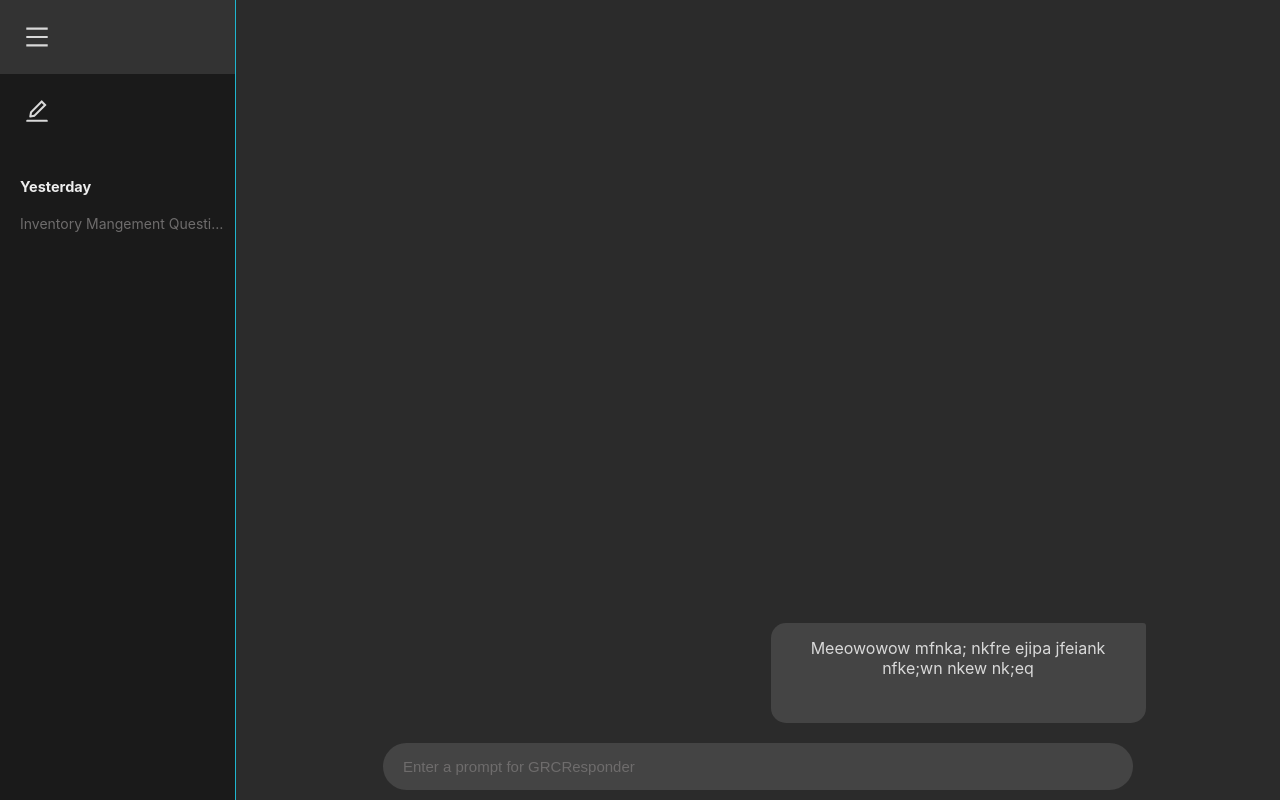
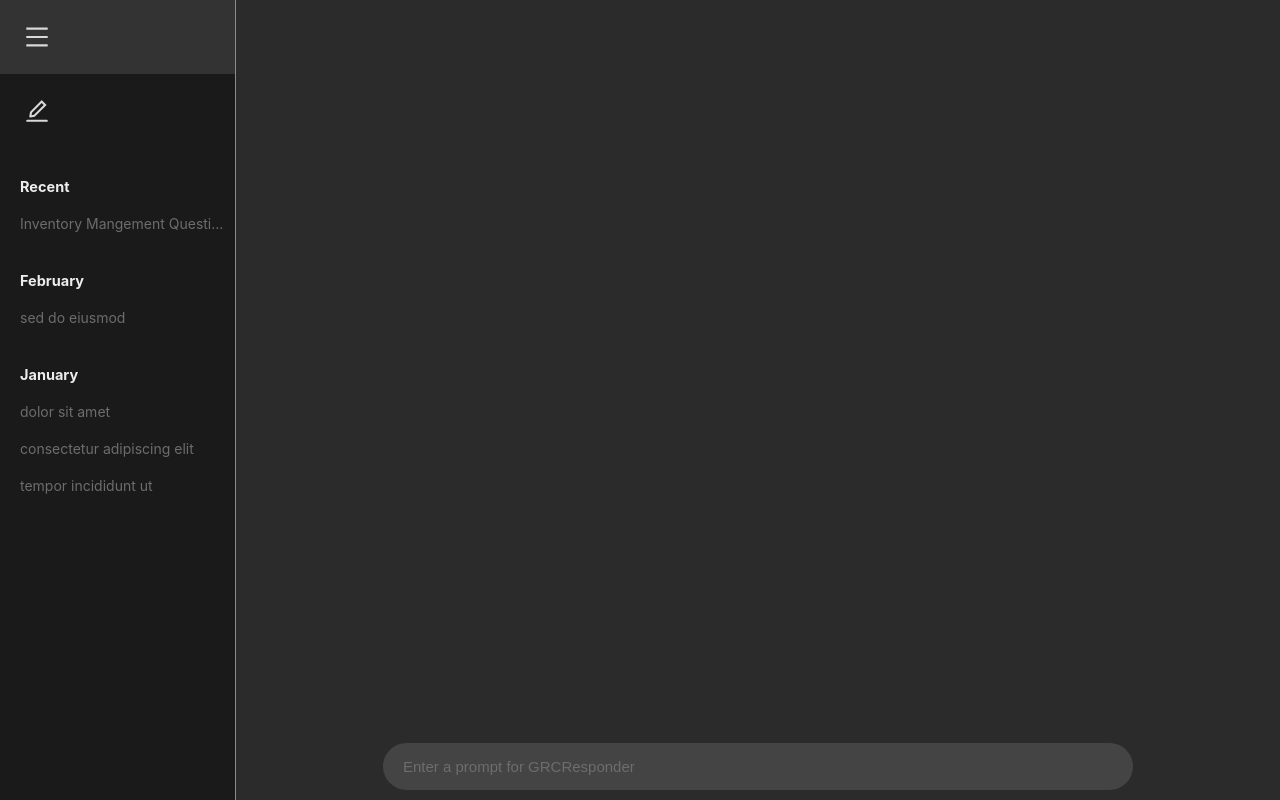
Before and after one commit to bsteier/GRCResponder, a React (Create React App) app in the folder client/: page / in a window 1280 px wide. Both pictures are taken after a click on the element 37 px from the left and 37 px from the top of the page. Built offline with nearby package versions, Linux system fonts and the light colour scheme.

Commit message:
Added more styles.

```diff
--- a/client/src/App.tsx
+++ b/client/src/App.tsx
@@ -1,36 +1,57 @@
-import React, {useState} from 'react';
+import React, { useState } from 'react';
 import './styles/App.css';
 import Sidebar from './components/Sidebar.tsx';
-import Tooltip from './components/Tooltip.tsx';
 import MessageBox from './components/MessageBox.tsx';
 
 function App() {
   const [isSidebarOpen, setIsSidebarOpen] = useState(false);
-  const [query, setQueryValue] = useState('');
+  const [query, setQuery] = useState('');
+  const [messages, setMessages] = useState([]); // Array of messages
 
   const toggleSidebar = () => {
     setIsSidebarOpen(!isSidebarOpen);
-    if(isSidebarOpen){
-      console.log("OPEN");
+    console.log(isSidebarOpen ? "OPEN" : "CLOSE");
+  };
+
+  const createNewChat = () => {
+    setMessages([]);
+  }
+
+  const handleQueryChange = (e) => {
+    setQuery(e.target.value);
+  }
+
+  const handleSendMessage = () => {
+    if (query.trim() !== '') {
+      setMessages([{ text: query, isUser: true }, ...messages]);
+      setQuery('');
     }
-    else{
-      console.log("CLOSE");
-    }
+
+      // Simulate AI response with a 0.5-second delay
+      setTimeout(() => {
+        const aiMessage = { text: "AI isn't implemented yet.", isUser: false };
+        setMessages(prevMessages => [aiMessage, ...prevMessages]);
+      }, 500); // 500 milliseconds = 0.5 seconds
   };
 
   return (
     <div className="Home">
-      <Sidebar isOpen={isSidebarOpen} toggleSidebar={toggleSidebar}/>
+      <Sidebar isOpen={isSidebarOpen} toggleSidebar={toggleSidebar} newChat={createNewChat}/>
       <div className="Home-content">
         <div className="chat-content">
-          <MessageBox isUserMessage={true}>Meeowowow mfnka; nkfre ejipa jfeiank nfke;wn nkew nk;eq</MessageBox>
+          {messages.map((message, index) => (
+            <MessageBox key={index} isUserMessage={message.isUser}>
+              {message.text}
+            </MessageBox>
+          ))}
         </div>
         <input
           type="text"
           className="prompt-box"
           placeholder="Enter a prompt for GRCResponder"
           value={query}
-          onChange={setQueryValue}
+          onChange={handleQueryChange}
+          onKeyDown={(e) => {if(e.key === 'Enter'){handleSendMessage()}}}
         />
       </div>
     </div>
--- a/client/src/components/Sidebar.tsx
+++ b/client/src/components/Sidebar.tsx
@@ -5,19 +5,28 @@ import {MenuOutlined, EditOutlined} from "@ant-design/icons";
 interface SidebarProps {
   isOpen: boolean;
   toggleSidebar: () => void;
+  newChat: () => void;
 }
 
-const Sidebar: React.FC<SidebarProps> = ({ isOpen, toggleSidebar }) => {
+const Sidebar: React.FC<SidebarProps> = ({ isOpen, toggleSidebar, newChat }) => {
   return (
     <div className={`sidebar ${isOpen ? 'open' : ''}`}>
         <div className="sidebar-header">
             <MenuOutlined className="sidebar-icon" onClick={toggleSidebar}/>
-            <EditOutlined className="sidebar-icon" />
+            <EditOutlined className="sidebar-icon" onClick={newChat}/>
         </div>
         <div className={`sidebar-content ${isOpen ? "" : "hidden"}`}>
           <div className='past-chats'>
-            <span className='time-title'>Yesterday</span>
+            <span className='time-title'>Recent</span>
             <span className='chat-title'>Inventory Mangement Question</span>
+            <br></br>
+            <span className='time-title'>February</span>
+            <span className='chat-title'>sed do eiusmod</span>
+            <br></br>
+            <span className='time-title'>January</span>
+            <span className='chat-title'>dolor sit amet</span>
+            <span className='chat-title'>consectetur adipiscing elit</span>
+            <span className='chat-title'>tempor incididunt ut</span>
           </div>
         </div>
     </div>
--- a/client/src/styles/App.css
+++ b/client/src/styles/App.css
@@ -21,13 +21,22 @@ html, body {
   box-sizing: border-box;
 }
 
-.chat-content {
+/* .chat-content {
   overflow-y: auto;
   flex-grow: 1;
   padding: 10px;
   margin-bottom: 10px;
+} */
+
+.chat-content {
+  display: flex;
+  flex-direction: column-reverse;
+  max-width: 775px;
+  min-width: 250px;
+  width: 100%;
+  overflow-y: auto;
+  flex-grow: 1;
 }
-
 .prompt-box {
   border-radius: 75px;
   background-color: #444444;
@@ -47,12 +56,3 @@ html, body {
 .prompt-box::placeholder {
   color: #6E6C6C;
 }
-
-.chat-content {
-  display: flex;
-  flex-direction: column-reverse;
-  max-width: 775px;
-  min-width: 250px;
-  width: 100%;
-  overflow-y: auto;
-}
--- a/client/src/styles/MessageBox.css
+++ b/client/src/styles/MessageBox.css
@@ -1,10 +1,10 @@
 .messagebox-container {
     color: #D9D9D9;
     border-radius: 15px 3px 15px 15px;
-    height: 100px;
     padding: 15px;
     max-width: 375px;
     box-sizing: border-box;
+    margin-bottom: 5px;
 }
 
 .user-message {
```
